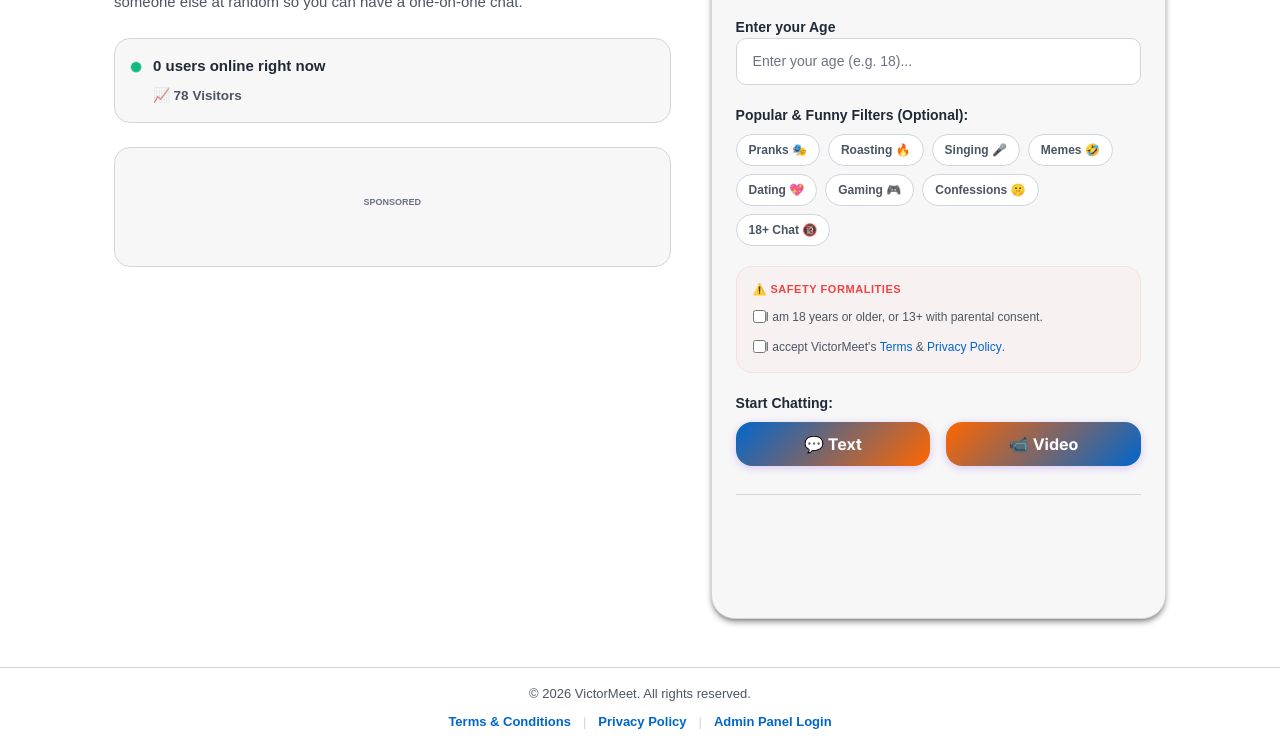
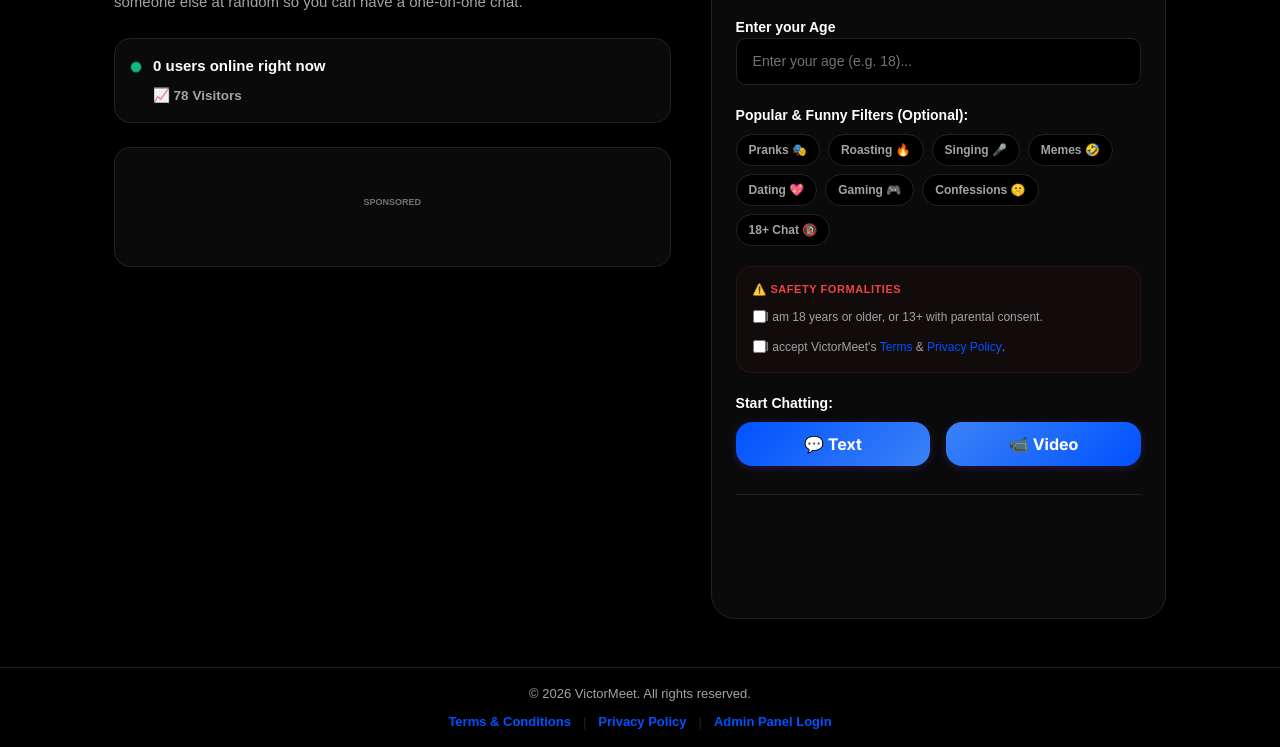
Before and after one commit to Victorezhil/VictorMeet, a website built with Vite: page index.html in a window 1280 px wide. Shown: the part 255-1002 px from the top of the page. Built offline with nearby package versions, Linux system fonts and the light colour scheme; some packages are replaced by stand-ins of ours; no server answers.

Commit message:
feat: added explicit video .play() triggers to prevent frozen cameras on Safari/Chrome, and changed colors to sleek Blue/Black/White theme

```diff
--- a/src/styles/variables.css
+++ b/src/styles/variables.css
@@ -7,38 +7,38 @@
   /* ── Color Palette ─────────────────────────────────────────── */
 
   /* Backgrounds */
-  --bg-primary: #FFFFFF;
-  --bg-secondary: #F7F7F7;
-  --bg-tertiary: #EDEDED;
+  --bg-primary: #000000;
+  --bg-secondary: #0A0A0A;
+  --bg-tertiary: #121212;
 
   /* Surfaces (Omegle layout panels) */
-  --surface: #FFFFFF;
-  --surface-hover: #F0F4F8;
-  --surface-active: #E1E9F0;
+  --surface: #1A1A1A;
+  --surface-hover: #262626;
+  --surface-active: #333333;
 
   /* Borders */
-  --border: #D1D5DB;
-  --border-hover: #9CA3AF;
-  --border-focus: #3B82F6;
+  --border: #222222;
+  --border-hover: #444444;
+  --border-focus: #0052FF;
 
   /* Text */
-  --text-primary: #1F2937;
-  --text-secondary: #4B5563;
-  --text-tertiary: #6B7280;
-  --text-inverse: #FFFFFF;
+  --text-primary: #FFFFFF;
+  --text-secondary: #A3A3A3;
+  --text-tertiary: #737373;
+  --text-inverse: #000000;
 
-  /* Brand – Primary (Omegle Classic Blue) */
-  --primary: #0066CC;
-  --primary-hover: #0052A3;
-  --primary-active: #003D7A;
-  --primary-glow: rgba(0, 102, 204, 0.25);
-  --primary-subtle: rgba(0, 102, 204, 0.1);
+  /* Brand – Primary (Electric Blue) */
+  --primary: #0052FF;
+  --primary-hover: #0045D6;
+  --primary-active: #0039B3;
+  --primary-glow: rgba(0, 82, 255, 0.4);
+  --primary-subtle: rgba(0, 82, 255, 0.1);
 
-  /* Brand – Secondary (Omegle Classic Orange) */
-  --secondary: #FF6600;
-  --secondary-hover: #E65C00;
-  --secondary-glow: rgba(255, 102, 0, 0.25);
-  --secondary-subtle: rgba(255, 102, 0, 0.1);
+  /* Brand – Secondary (Sky Blue Accent) */
+  --secondary: #3B82F6;
+  --secondary-hover: #2563EB;
+  --secondary-glow: rgba(59, 130, 246, 0.4);
+  --secondary-subtle: rgba(59, 130, 246, 0.1);
 
   /* Accents */
   --accent-cyan: #06B6D4;
@@ -51,12 +51,12 @@
   --accent-amber-glow: rgba(245, 158, 11, 0.25);
 
   /* Gradients */
-  --gradient-primary: linear-gradient(135deg, #0066CC, #FF6600);
-  --gradient-primary-reverse: linear-gradient(135deg, #FF6600, #0066CC);
-  --gradient-hero: linear-gradient(135deg, #FFFFFF 0%, #F3F4F6 100%);
-  --gradient-card: linear-gradient(135deg, rgba(0, 102, 204, 0.05), rgba(255, 102, 0, 0.05));
-  --gradient-glow: linear-gradient(135deg, rgba(0, 102, 204, 0.1), rgba(255, 102, 0, 0.1));
-  --gradient-text: linear-gradient(135deg, #0066CC, #FF6600);
+  --gradient-primary: linear-gradient(135deg, #0052FF, #3B82F6);
+  --gradient-primary-reverse: linear-gradient(135deg, #3B82F6, #0052FF);
+  --gradient-hero: linear-gradient(135deg, #000000 0%, #001233 100%);
+  --gradient-card: linear-gradient(135deg, rgba(0, 82, 255, 0.08), rgba(59, 130, 246, 0.08));
+  --gradient-glow: linear-gradient(135deg, rgba(0, 82, 255, 0.15), rgba(59, 130, 246, 0.15));
+  --gradient-text: linear-gradient(135deg, #FFFFFF, #0052FF);
   --gradient-success: linear-gradient(135deg, #10B981, #059669);
   --gradient-danger: linear-gradient(135deg, #EF4444, #DC2626);
 
--- a/src/webrtc.js
+++ b/src/webrtc.js
@@ -35,7 +35,10 @@ let remoteVideoEl = null;
 export async function getLocalStream(constraints) {
   const defaults = { video: true, audio: true };
   localStream = await navigator.mediaDevices.getUserMedia(constraints || defaults);
-  if (localVideoEl) localVideoEl.srcObject = localStream;
+  if (localVideoEl) {
+    localVideoEl.srcObject = localStream;
+    localVideoEl.play().catch((err) => console.warn('[webrtc] Local video play error:', err));
+  }
   return localStream;
 }
 
@@ -47,8 +50,14 @@ export async function getLocalStream(constraints) {
 export function setVideoElements(local, remote) {
   localVideoEl = local;
   remoteVideoEl = remote;
-  if (localStream && localVideoEl) localVideoEl.srcObject = localStream;
-  if (remoteStream && remoteVideoEl) remoteVideoEl.srcObject = remoteStream;
+  if (localStream && localVideoEl) {
+    localVideoEl.srcObject = localStream;
+    localVideoEl.play().catch((err) => console.warn('[webrtc] Local video play error:', err));
+  }
+  if (remoteStream && remoteVideoEl) {
+    remoteVideoEl.srcObject = remoteStream;
+    remoteVideoEl.play().catch((err) => console.warn('[webrtc] Remote video play error:', err));
+  }
 }
 
 // ── Peer Connection ──────────────────────────────────────────
@@ -73,7 +82,10 @@ export function createPeerConnection(socket, roomId) {
   // Receive remote tracks
   peerConnection.ontrack = (event) => {
     remoteStream = event.streams[0];
-    if (remoteVideoEl) remoteVideoEl.srcObject = remoteStream;
+    if (remoteVideoEl) {
+      remoteVideoEl.srcObject = remoteStream;
+      remoteVideoEl.play().catch((err) => console.warn('[webrtc] Remote video play error:', err));
+    }
   };
 
   // Trickle ICE candidates to the signaling server
```
